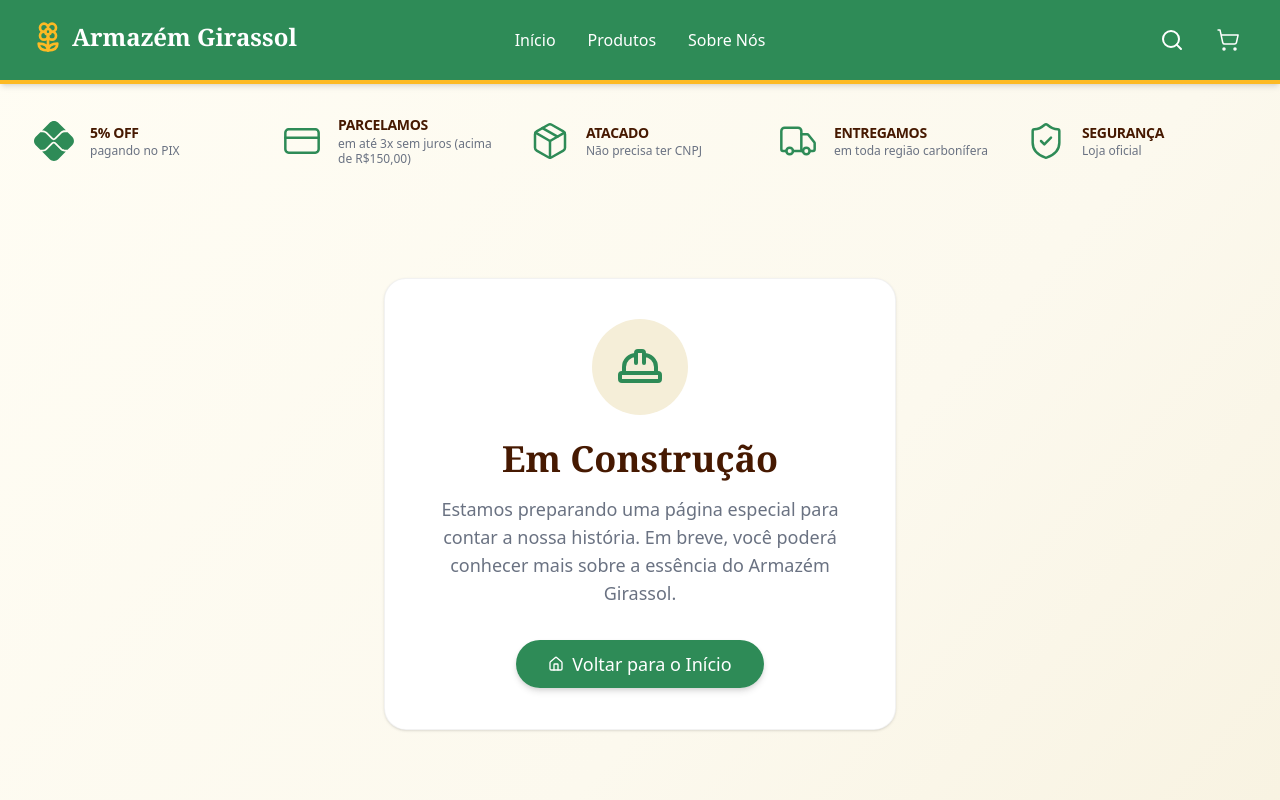
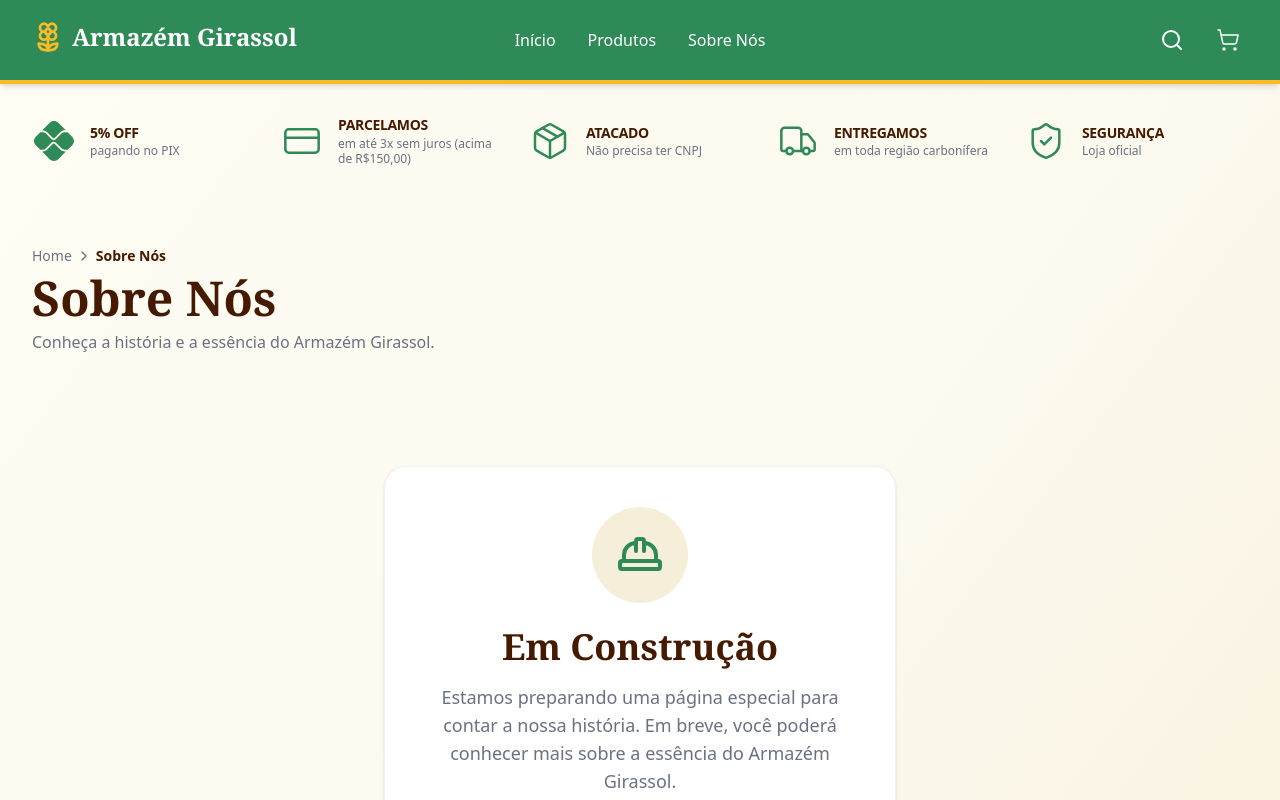
Before and after one commit to Raullize/TSI-FDF-PROJECT, a Next.js app: page /about in a window 1280 px wide. Shown: the top 800 px of the page. Built offline with nearby package versions, Linux system fonts and the light colour scheme.

Commit message:
refactor(about-page): restructure layout and add breadcrumb navigation

```diff
--- a/src/app/about/page.tsx
+++ b/src/app/about/page.tsx
@@ -2,7 +2,7 @@
 import { Metadata } from 'next';
 import Link from 'next/link';
 import Container from '@/components/ui/Container';
-import { HardHat, Home } from 'lucide-react';
+import { HardHat, Home, ChevronRight } from 'lucide-react';
 import { Button } from '@/components/ui/Button';
 import FeaturesSection from '@/components/home/FeaturesSection';
 
@@ -15,15 +15,34 @@
   return (
     <div className="flex-1 flex flex-col min-h-[70vh]">
       <FeaturesSection />
-      <Container className="flex-1 flex flex-col items-center justify-center py-20">
+      <Container className="w-full flex-1 flex flex-col">
+        <div className="py-8 md:py-12 w-full flex-1 flex flex-col">
+          {/* Page Header */}
+          <div className="mb-8 w-full">
+            <nav className="flex items-center text-sm text-gray-500 mb-2">
+              <Link href="/" className="hover:text-amber-950 transition-colors">
+                Home
+              </Link>
+              <ChevronRight className="w-4 h-4 mx-1" />
+              <span className="font-semibold text-amber-950">Sobre Nós</span>
+            </nav>
+            <h1 className="text-3xl md:text-4xl lg:text-5xl font-bold text-amber-950 font-serif">
+              Sobre Nós
+            </h1>
+            <p className="text-gray-500 mt-2 text-base">
+              Conheça a história e a essência do Armazém Girassol.
+            </p>
+          </div>
+
+          <div className="flex-1 flex flex-col items-center justify-center py-10 md:py-20">
             <div className="flex flex-col items-center justify-center text-center max-w-lg mx-auto bg-white p-10 rounded-3xl shadow-sm border border-black/5">
               <div className="w-24 h-24 bg-[#F5EED8] rounded-full flex items-center justify-center mb-6">
                 <HardHat className="w-12 h-12 text-[#2E8B57]" />
               </div>
 
-          <h1 className="text-3xl md:text-4xl font-serif font-bold text-amber-950 mb-4">
+              <h2 className="text-3xl md:text-4xl font-serif font-bold text-amber-950 mb-4">
                 Em Construção
-          </h1>
+              </h2>
 
               <p className="text-gray-500 text-lg mb-8">
                 Estamos preparando uma página especial para contar a nossa história. Em breve, você poderá conhecer mais sobre a essência do Armazém Girassol.
@@ -36,6 +55,8 @@
                 </Button>
               </Link>
             </div>
+          </div>
+        </div>
       </Container>
     </div>
   );
```
Lines whose indentation alone changed are shown as unchanged.
